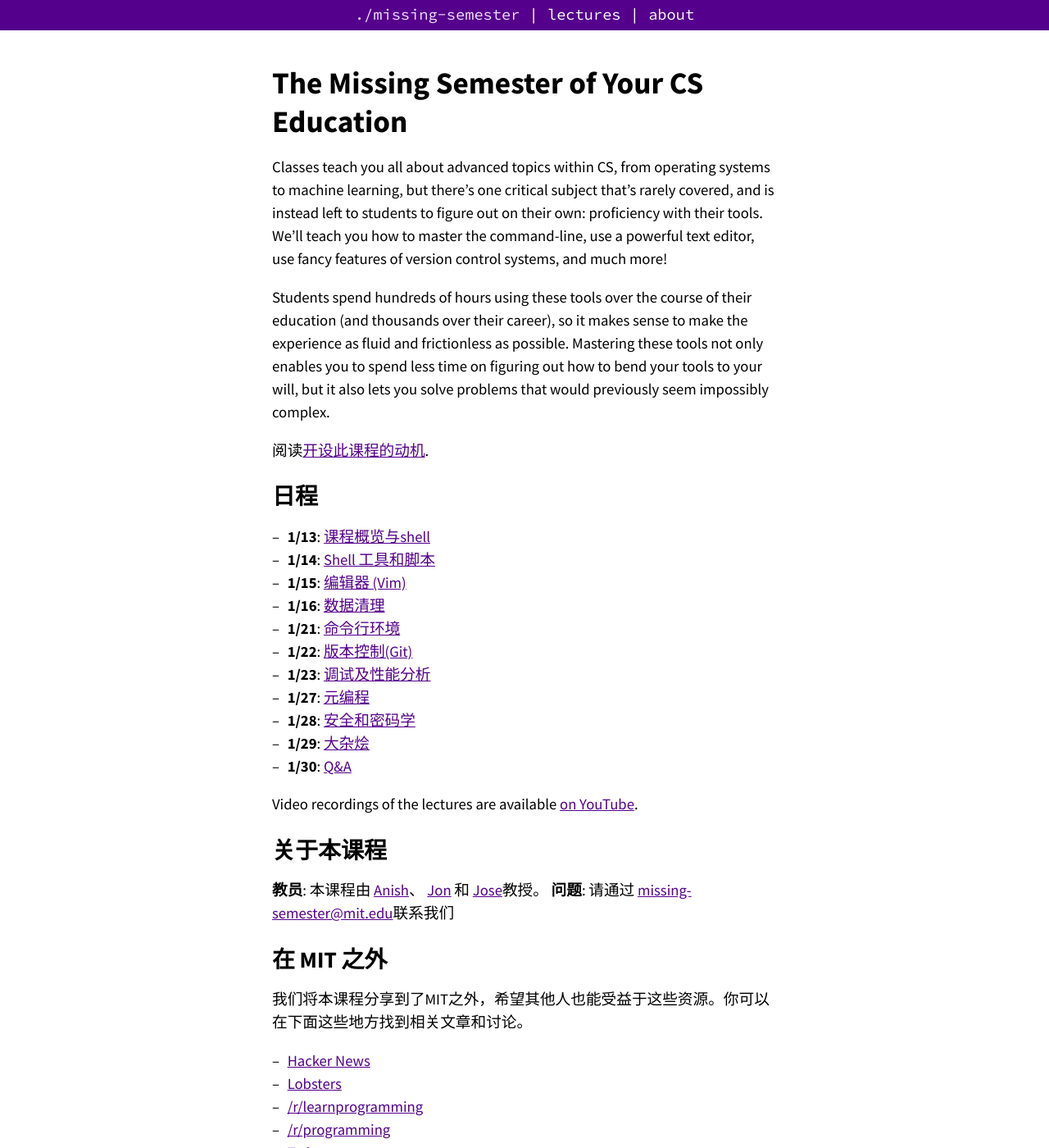
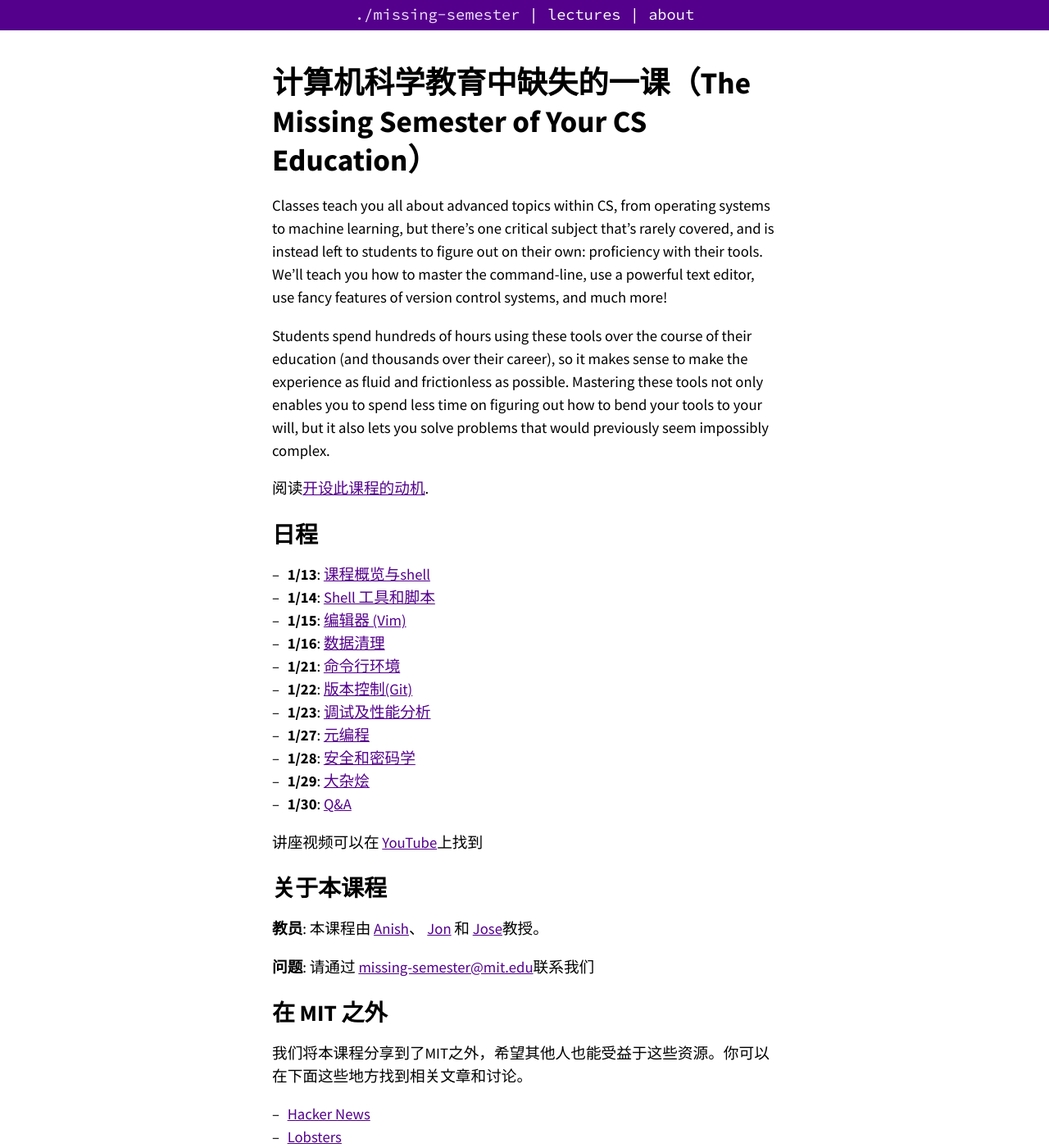
Before and after one commit to missing-semester-cn/missing-semester-cn.github.io, a Jekyll site: the page built from index.md, in a window 1280 px wide and 1400 px high. Shown: the whole window at 82% size. Built offline with Jekyll 4.4.1, drawn with Linux system fonts in a browser that asks for light colours; some of the changed text lies outside the part shown.

Commit message:
translate index

```diff
--- a/index.md
+++ b/index.md
@@ -1,6 +1,6 @@
 ---
 layout: page
-title: The Missing Semester of Your CS Education
+title: 计算机科学教育中缺失的一课（The Missing Semester of Your CS Education）
 ---
 
 Classes teach you all about advanced topics within CS, from operating systems
@@ -47,12 +47,13 @@ Sign up for the IAP 2020 class by filling out this [registration form](https://f
 {% endfor %}
 </ul>
 
-Video recordings of the lectures are available [on
-YouTube](https://www.youtube.com/playlist?list=PLyzOVJj3bHQuloKGG59rS43e29ro7I57J).
+讲座视频可以在 [
+YouTube](https://www.youtube.com/playlist?list=PLyzOVJj3bHQuloKGG59rS43e29ro7I57J)上找到
 
 # 关于本课程
 
 **教员**: 本课程由 [Anish](https://www.anishathalye.com/)、 [Jon](https://thesquareplanet.com/) 和 [Jose](http://josejg.com/)教授。
+
 **问题**: 请通过 [missing-semester@mit.edu](mailto:missing-semester@mit.edu)联系我们
 
 # 在 MIT 之外
@@ -70,8 +71,10 @@ YouTube](https://www.youtube.com/playlist?list=PLyzOVJj3bHQuloKGG59rS43e29ro7I57
 
 感谢 Elaine Mello, Jim Cain, 以及 [MIT Open
 Learning](https://openlearning.mit.edu/) 帮助我们录制讲座视频。
+
 感谢 Anthony Zolnik 和 [MIT
 AeroAstro](https://aeroastro.mit.edu/) 提供 A/V 设备。
+
 感谢 Brandi Adams 和
 [MIT EECS](https://www.eecs.mit.edu/) 对本课程的支持。
 
```
